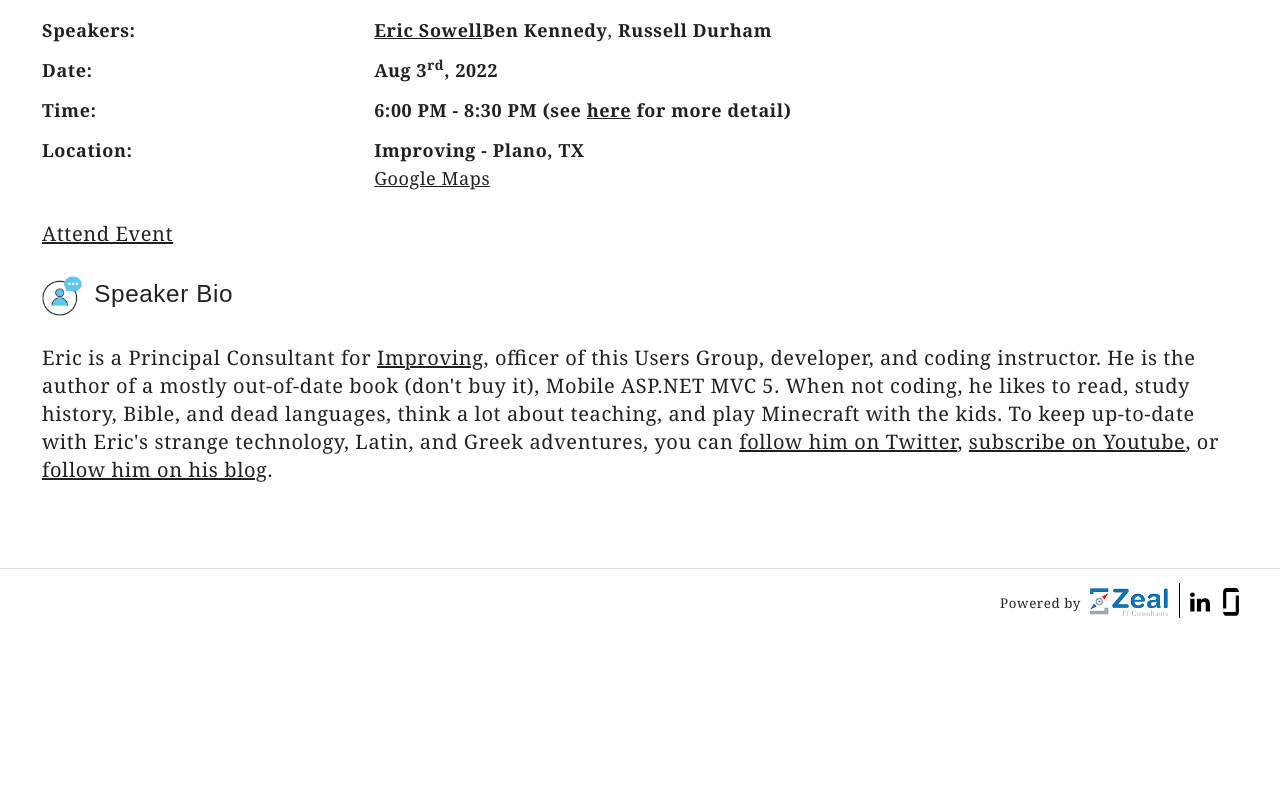
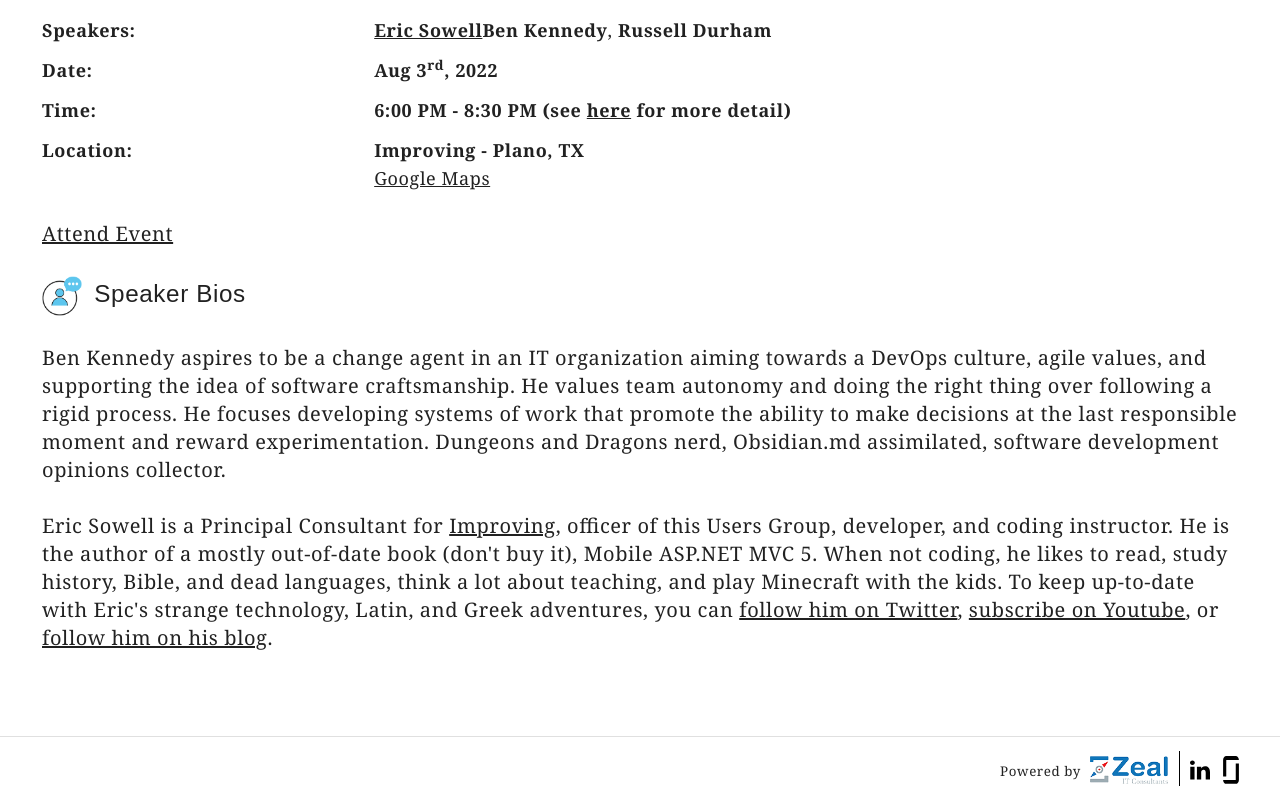
Before and after one commit to north-dallas-developers/northdallas-site, an Eleventy site: page meetings/posts/2022-08-03-deep-dive-into-obsidian.md in a window 1280 px wide. Shown: the part 831-1631 px from the top of the page. Before the commit the page ends 1463 px from the top, so only its background shows below. Built offline with nearby package versions, Linux system fonts and the light colour scheme; Eleventy itself is replaced by a stand-in of ours; files that its build step writes are made by us from their sources; a web font is replaced by a local one; what jsdom would draw is missing.

Commit message:
Update 2022-08-03-deep-dive-into-obsidian.md

```diff
--- a/meetings/posts/2022-08-03-deep-dive-into-obsidian.md
+++ b/meetings/posts/2022-08-03-deep-dive-into-obsidian.md
@@ -31,6 +31,8 @@
 
 [Attend Event](https://www.eventbrite.com/e/deep-dive-into-obsidian-tickets-394077916657)
 
-## ![](/assets/img/icons/speakerbioicon.png) Speaker Bio
+## ![](/assets/img/icons/speakerbioicon.png) Speaker Bios
 
-<p>Eric is a Principal Consultant for <a href="https://improving.com/">Improving</a>, officer of this Users Group, developer, and coding instructor. He is the author of a mostly out-of-date book (don't buy it), Mobile ASP.NET MVC 5. When not coding, he likes to read, study history, Bible, and dead languages, think a lot about teaching, and play Minecraft with the kids. To keep up-to-date with Eric's strange technology, Latin, and Greek adventures, you can <a href="https://twitter.com/Mallioch">follow him on Twitter</a>, <a href="https://www.youtube.com/channel/UCCHcJejvdlXxLlG0encr53Q">subscribe on Youtube</a>, or <a href="https://ericsowell.com/blog">follow him on his blog</a>.</p>
+<p>Ben Kennedy aspires to be a change agent in an IT organization aiming towards a DevOps culture, agile values, and supporting the idea of software craftsmanship. He values team autonomy and doing the right thing over following a rigid process. He focuses developing systems of work that promote the ability to make decisions at the last responsible moment and reward experimentation. Dungeons and Dragons nerd, Obsidian.md assimilated, software development opinions collector.</p>
+
+<p>Eric Sowell is a Principal Consultant for <a href="https://improving.com/">Improving</a>, officer of this Users Group, developer, and coding instructor. He is the author of a mostly out-of-date book (don't buy it), Mobile ASP.NET MVC 5. When not coding, he likes to read, study history, Bible, and dead languages, think a lot about teaching, and play Minecraft with the kids. To keep up-to-date with Eric's strange technology, Latin, and Greek adventures, you can <a href="https://twitter.com/Mallioch">follow him on Twitter</a>, <a href="https://www.youtube.com/channel/UCCHcJejvdlXxLlG0encr53Q">subscribe on Youtube</a>, or <a href="https://ericsowell.com/blog">follow him on his blog</a>.</p>
```
